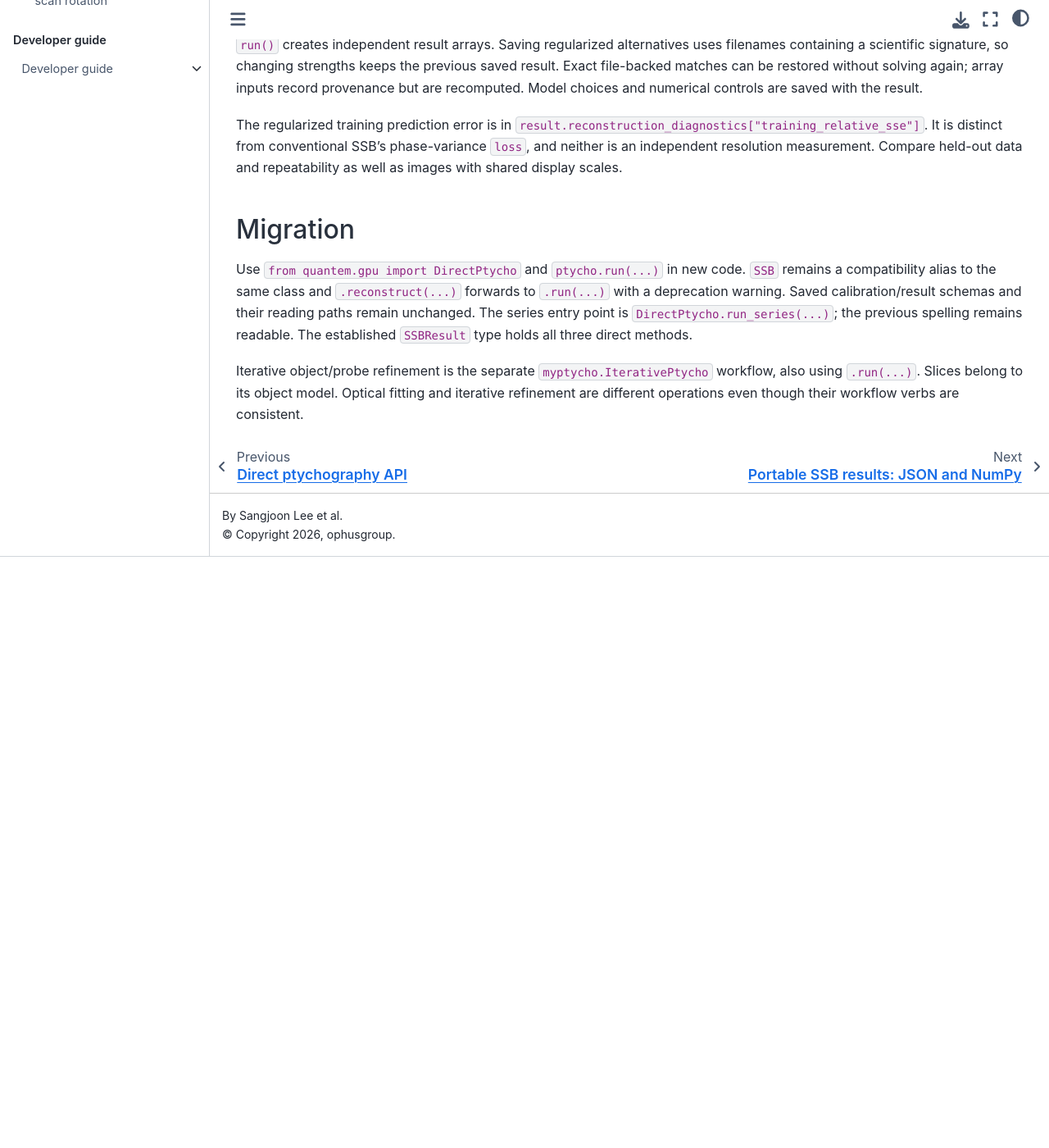
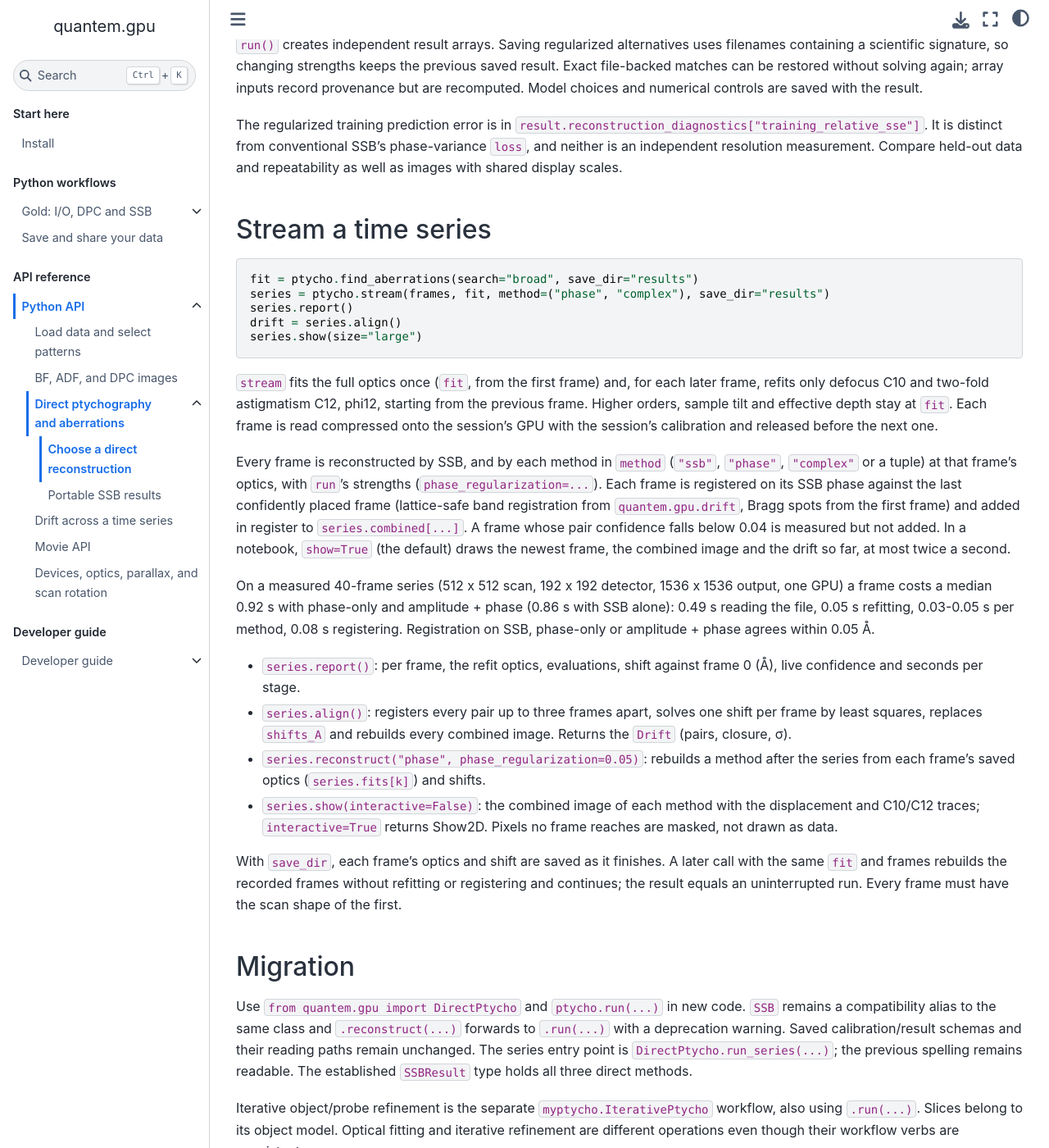
Before and after one commit to bobleesj/quantem.gpu, a Jupyter Book: the page built from docs/api/direct-ptycho.md, in a window 1280 px wide and 1400 px high, scrolled down 2017 px. Shown: the whole window at 82% size. Built offline with Jupyter Book 1.0.4 settings and Sphinx 7.4.7 and the Sphinx Book theme 1.1.4, drawn with Linux system fonts in a browser that asks for light colours; pages that are not in the unit, such as notebooks, are missing from menus; before the commit the page ends 2696 px from its top, so only the background shows below that.

Commit message:
feat: DirectPtycho.stream takes method and strengths, with a stream section in the api docs

````diff
--- a/docs/api/direct-ptycho.md
+++ b/docs/api/direct-ptycho.md
@@ -111,6 +111,54 @@ from conventional SSB's phase-variance `loss`, and neither is an independent
 resolution measurement. Compare held-out data and repeatability as well as
 images with shared display scales.
 
+## Stream a time series
+
+```python
+fit = ptycho.find_aberrations(search="broad", save_dir="results")
+series = ptycho.stream(frames, fit, method=("phase", "complex"), save_dir="results")
+series.report()
+drift = series.align()
+series.show(size="large")
+```
+
+`stream` fits the full optics once (`fit`, from the first frame) and, for each
+later frame, refits only defocus C10 and two-fold astigmatism C12, phi12,
+starting from the previous frame. Higher orders, sample tilt and effective
+depth stay at `fit`. Each frame is read compressed onto the session's GPU with
+the session's calibration and released before the next one.
+
+Every frame is reconstructed by SSB, and by each method in `method`
+(`"ssb"`, `"phase"`, `"complex"` or a tuple) at that frame's optics, with
+`run`'s strengths (`phase_regularization=...`). Each frame is registered on its
+SSB phase against the last confidently placed frame (lattice-safe band
+registration from `quantem.gpu.drift`, Bragg spots from the first frame) and
+added in register to `series.combined[...]`. A frame whose pair confidence
+falls below 0.04 is measured but not added. In a notebook, `show=True` (the
+default) draws the newest frame, the combined image and the drift so far, at
+most twice a second.
+
+On a measured 40-frame series (512 x 512 scan, 192 x 192 detector, 1536 x 1536
+output, one GPU) a frame costs a median 0.92 s with phase-only and amplitude +
+phase (0.86 s with SSB alone): 0.49 s reading the file, 0.05 s refitting,
+0.03-0.05 s per method, 0.08 s registering. Registration on SSB, phase-only or
+amplitude + phase agrees within 0.05 Å.
+
+- `series.report()`: per frame, the refit optics, evaluations, shift against
+  frame 0 (Å), live confidence and seconds per stage.
+- `series.align()`: registers every pair up to three frames apart, solves one
+  shift per frame by least squares, replaces `shifts_A` and rebuilds every
+  combined image. Returns the `Drift` (pairs, closure, σ).
+- `series.reconstruct("phase", phase_regularization=0.05)`: rebuilds a method
+  after the series from each frame's saved optics (`series.fits[k]`) and shifts.
+- `series.show(interactive=False)`: the combined image of each method with the
+  displacement and C10/C12 traces; `interactive=True` returns Show2D.
+  Pixels no frame reaches are masked, not drawn as data.
+
+With `save_dir`, each frame's optics and shift are saved as it finishes. A
+later call with the same `fit` and frames rebuilds the recorded frames without
+refitting or registering and continues; the result equals an uninterrupted run.
+Every frame must have the scan shape of the first.
+
 ## Migration
 
 Use `from quantem.gpu import DirectPtycho` and `ptycho.run(...)` in new code.
````
Also changed, not shown: 1 other file.
